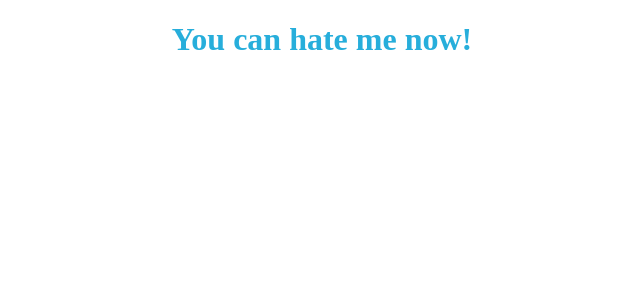
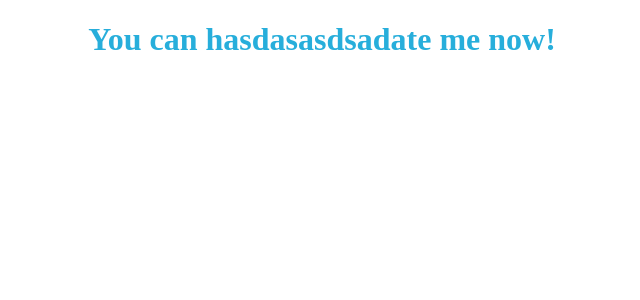
Before and after one commit to naropedan/front-project, a React app: page / in a window 1280 px wide. Shown: the top 300 px of the page, without its empty margins (318-958 px from the left). Built offline with nearby package versions, Linux system fonts and the light colour scheme.

Commit message:
My second Redux add

```diff
--- a/src/components/App.js
+++ b/src/components/App.js
@@ -6,7 +6,7 @@ class App extends Component {
     render() {
         return (
             <div>
-                <h1>You can hate me now!</h1>
+                <h1>You can hasdasasdsadate me now!</h1>
             </div>
         );
     }
```
